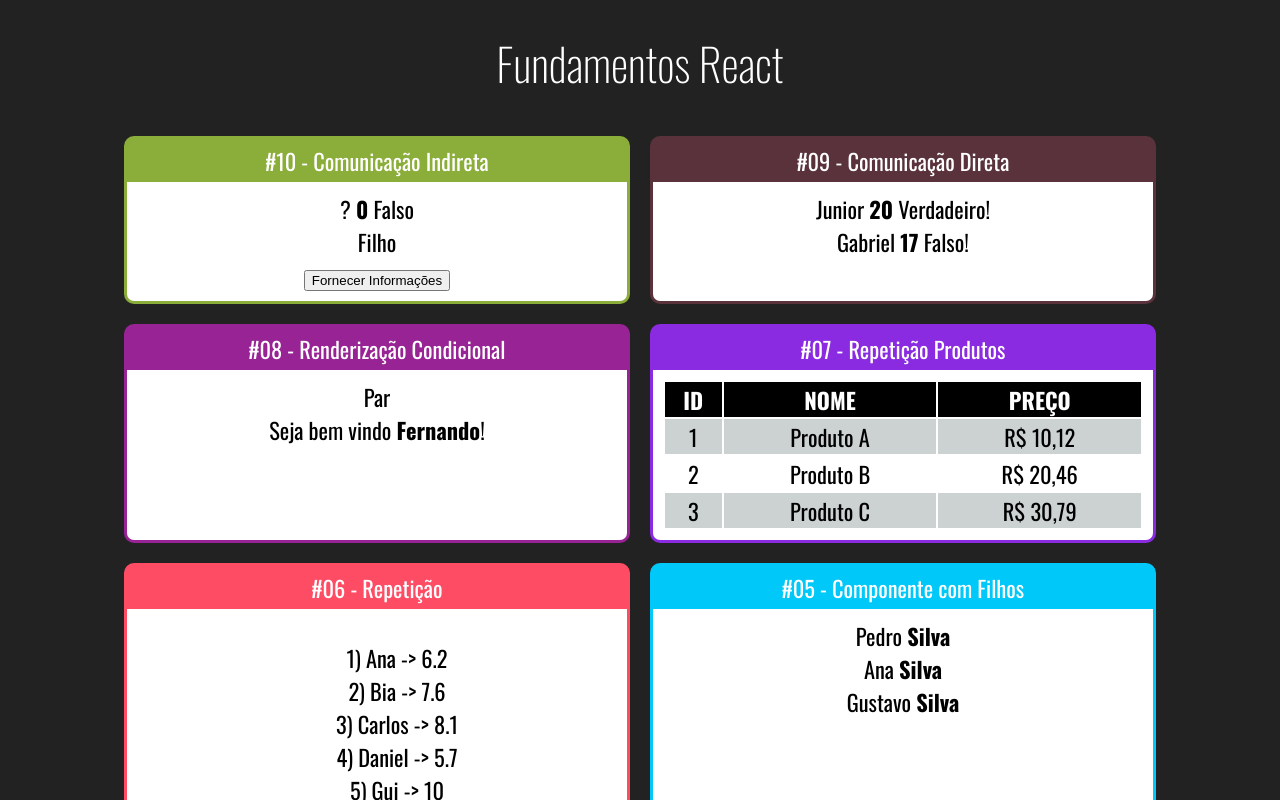
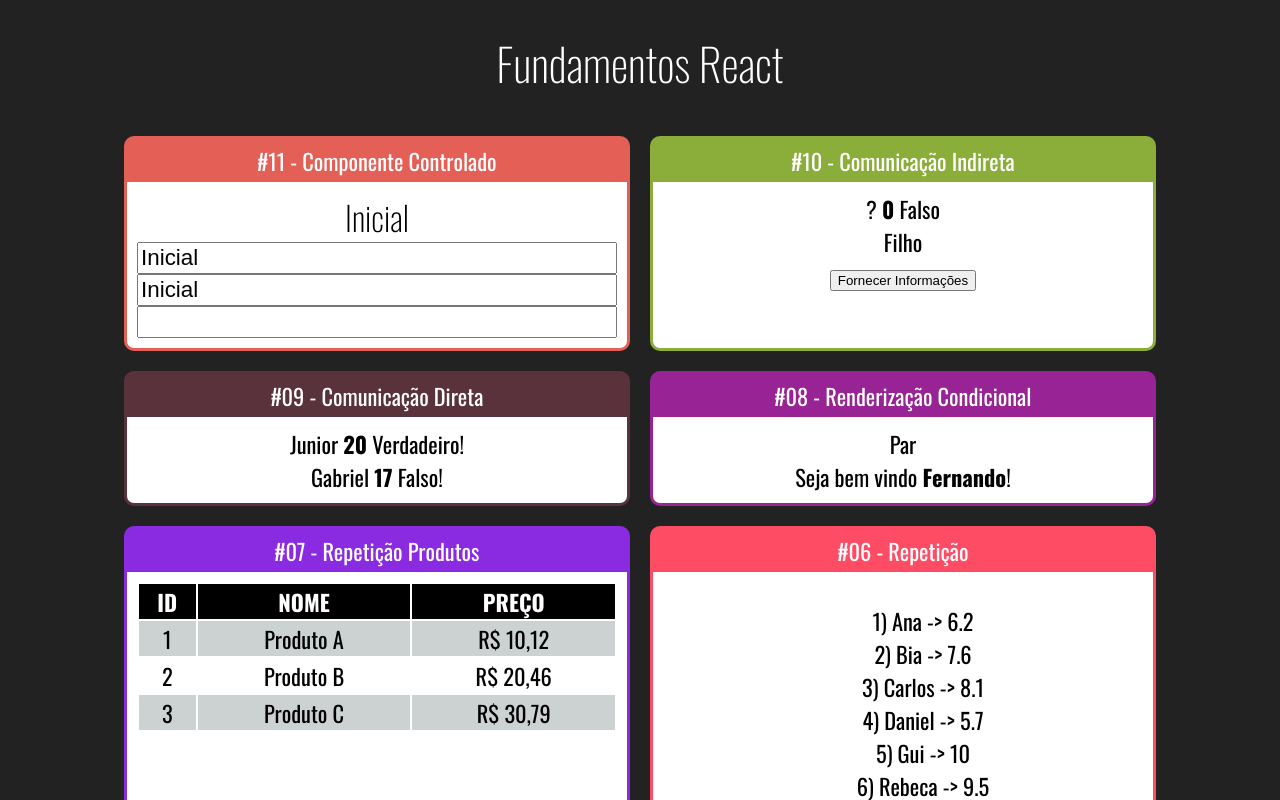
Before and after one commit to pedrohsbatista/Fundamentos-React, a React (Create React App) app: page / in a window 1280 px wide. Shown: the top 800 px of the page. Built offline with nearby package versions, Linux system fonts and the light colour scheme.

Commit message:
Componente controlado

```diff
--- a/src/App.jsx
+++ b/src/App.jsx
@@ -1,6 +1,7 @@
 import './App.css';
 import React from 'react'
 
+import Input from './components/formulario/Input';
 import IndiretaPai from './components/comunicacao/IndiretaPai';
 import DiretaPai from './components/comunicacao/DiretaPai';
 import UsuarioInfo from './components/condicional/UsuarioInfo';
@@ -36,6 +37,9 @@
         <h1>Fundamentos React</h1>
 
         <div className="Cards">
+            <Card titulo="#11 - Componente Controlado" color="#E45F56">
+                <Input></Input>
+            </Card>
             <Card titulo="#10 - Comunicação Indireta" color="#8BAD39">
                 <IndiretaPai></IndiretaPai>
             </Card>
--- /dev/null
+++ b/src/components/formulario/Input.css
@@ -0,0 +1,3 @@
+.Input input {
+    font-size: 1.4rem;
+}
--- /dev/null
+++ b/src/components/formulario/Input.jsx
@@ -0,0 +1,26 @@
+import "./Input.css"
+import React, { useState } from "react"
+
+export default props => {
+
+    const [valor, setValor] = useState('Inicial')
+
+    function quandoMudar(e) {
+        setValor(e.target.value)
+    }
+
+    return (
+        <div className="Input">
+            <h2>{valor}</h2>
+            <div style={{
+                display: 'flex',
+                flexDirection: 'column'
+            }}>
+              <input value={valor} onChange={quandoMudar} />
+              <input value={valor} readOnly />
+              {/*Componente não controlado */}
+              <input value={undefined} />
+            </div>
+        </div>
+    )
+}
```
